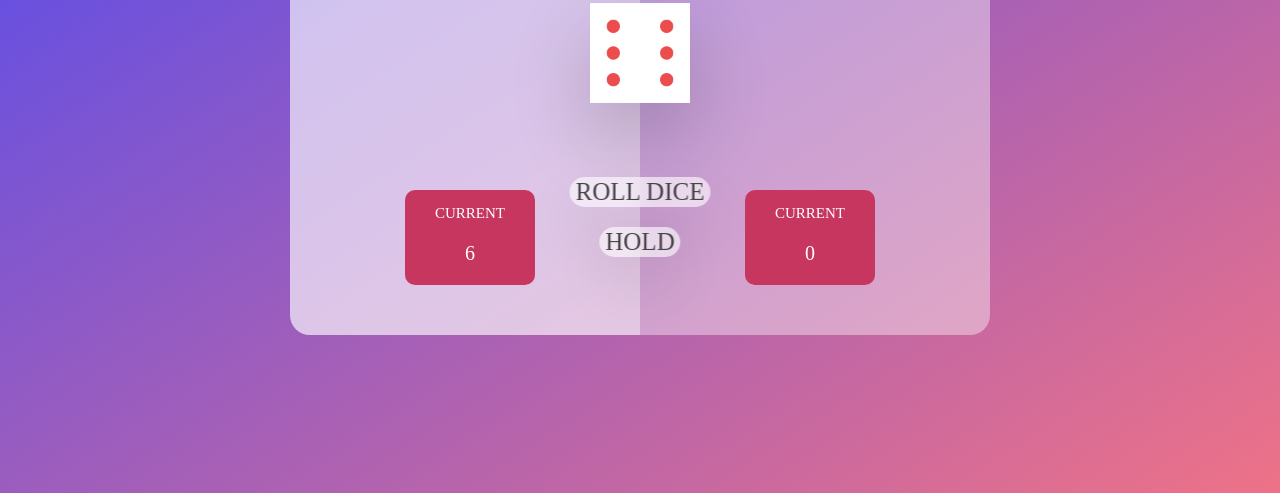
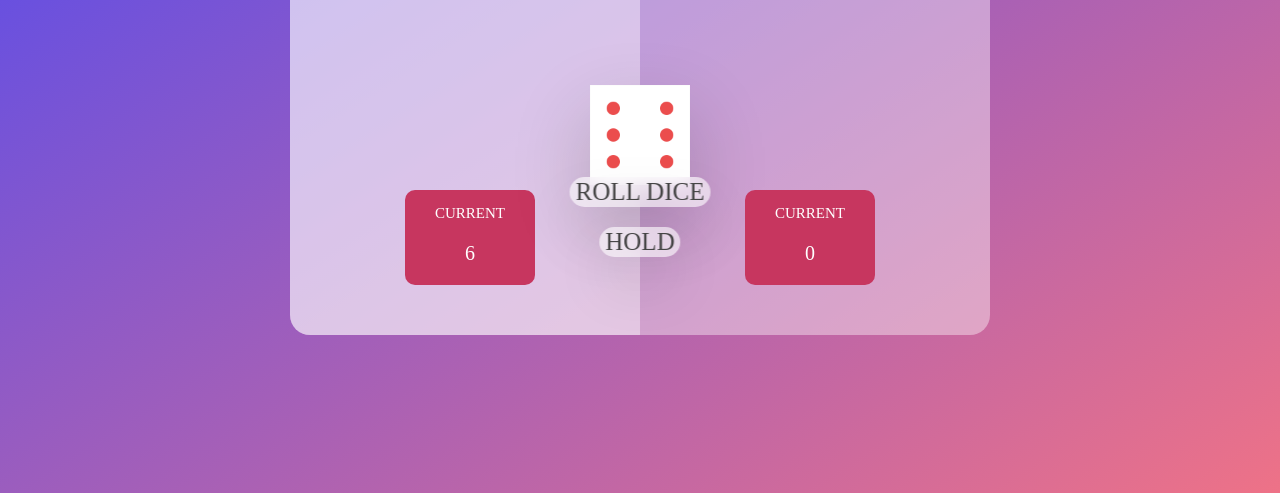
Before and after one commit to UrosZikic/Risk-It, a plain HTML site: page index.html in a window 1280 px wide. Both pictures are taken after a click on the button "ROLL DICE". Shown: the part 323-816 px from the top of the page. Drawn offline with Linux system fonts and the light colour scheme.

Commit message:
Update pick.css

```diff
--- a/pick.css
+++ b/pick.css
@@ -134,7 +134,7 @@ body {
 .dice {
   position: absolute;
   left: 50%;
-  top: 10.5rem;
+  top: 50%;
   transform: translateX(-50%);
   height: 100px;
   box-shadow: 0 2rem 5rem rgba(0, 0, 0, 0.2);
```
